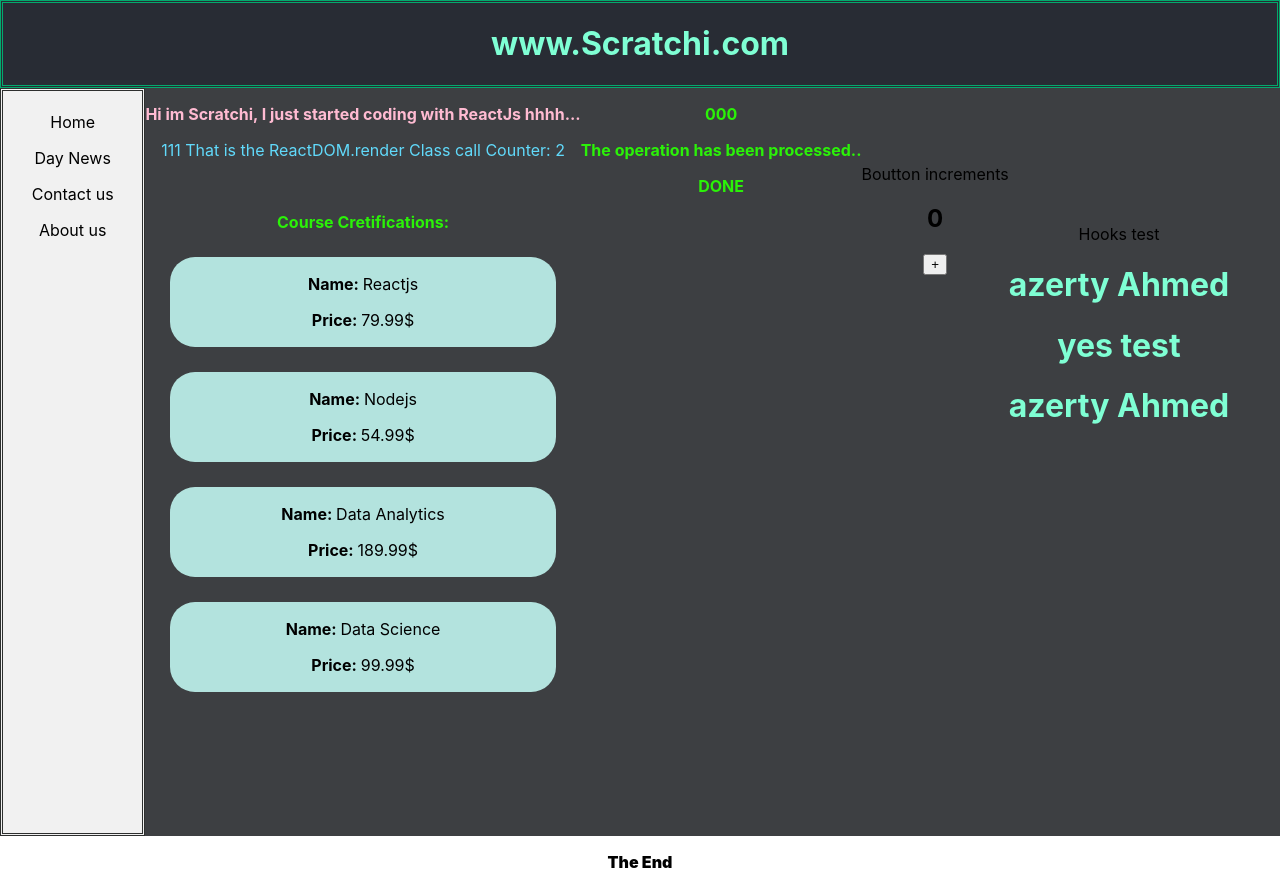
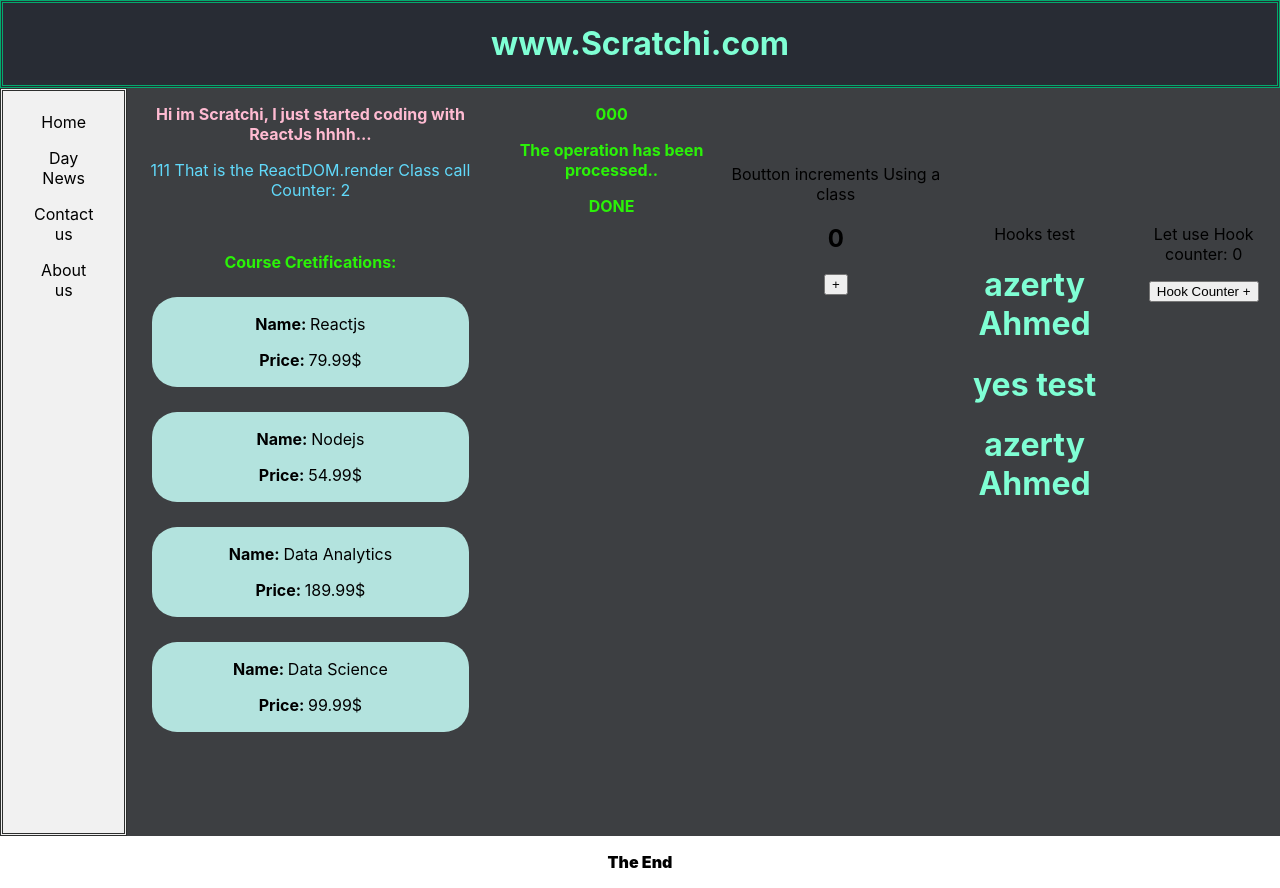
Before and after one commit to CHAKFI/ReactJs-Certif, a React (Create React App) app: page / in a window 1280 px wide. Built offline with nearby package versions, Linux system fonts and the light colour scheme.

Commit message:
counter hook

```diff
--- a/src/App.js
+++ b/src/App.js
@@ -1,7 +1,7 @@
 import React from 'react';
 import './App.css';
 import {Att3, Info, Pass_data, Counter} from'./Classes';
-import {Att1, Att2, Item, Namey} from'./Functions';
+import {Att1, Att2, Item, Namey, FunCounter} from'./Functions';
 
 let counter = 0;
 
@@ -42,7 +42,7 @@ function App() {
 
         <div>
           <br/><br/><br/>
-          <p>Boutton increments</p>
+          <p>Boutton increments Using a class</p>
           <Counter/>
         </div>
 
@@ -50,6 +50,12 @@ function App() {
           <br/><br/><br/><br/><br/><br/>
           <p>Hooks test</p>
           <Namey/>
+        </div>
+
+
+        <div>
+        <br/><br/><br/><br/><br/><br/>
+          <FunCounter />
         </div>
 
       </header>
--- a/src/Functions.js
+++ b/src/Functions.js
@@ -20,6 +20,7 @@ export function Item(props){
       );
   }
 
+  // Is that a Hook ? mmm yes
   export function Namey(){
     const [name, setName] = useState("Ahmed");
     return (
@@ -30,3 +31,19 @@ export function Item(props){
     </div>
     );
   }
+
+  export function FunCounter (){
+    const [count, setCounter] = useState(0);
+
+    function increment (){
+      setCounter(count+1);
+    }
+
+    return (
+      <div>
+        <p>Let use Hook counter: {count}</p>
+        <button onClick={increment}>Hook Counter +</button>
+      </div>
+    );
+
+  }
```
